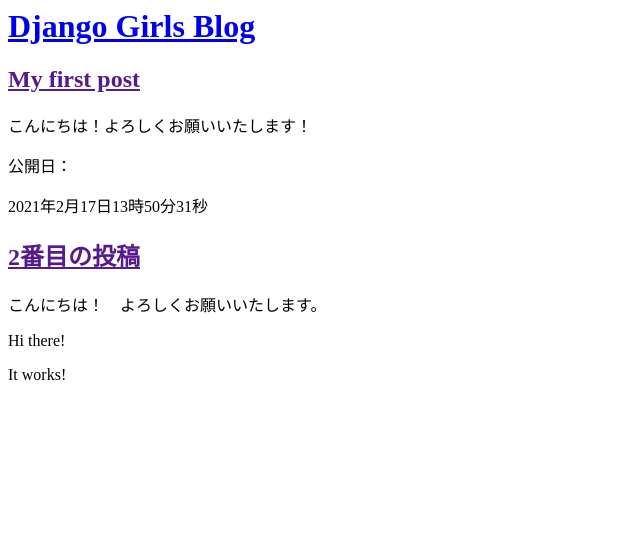
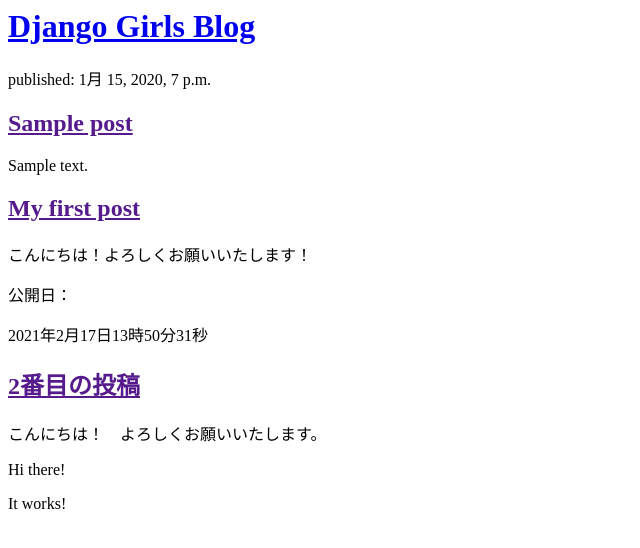
Before and after one commit to HiroshiATakano/my-first-blog, a Django app: page / in a window 1280 px wide. Shown: the top 548 px of the page, without its empty margins (0-640 px from the left). Run offline with Django 3.2, Linux system fonts and the light colour scheme; tables that the repository leaves empty hold one stand-in row (values such as "Sample post").

Commit message:
Modified templates to display posts from database.

```diff
--- a/blog/templates/blog/post_list.html
+++ b/blog/templates/blog/post_list.html
@@ -6,6 +6,15 @@
     <div>
       <h1><a href="/">Django Girls Blog</a></h1>
     </div>
+
+{% for post in posts %}
+  <div>
+      <p>published: {{ post.published_date }}</p>
+      <h2><a href="">{{ post.title }}</a></h2>
+      <p>{{ post.text|linebreaksbr }}</p>
+  </div>
+{% endfor %}
+
 
     <div>
       <p id="RealtimeClockArea"></p>
--- a/blog/views.py
+++ b/blog/views.py
@@ -1,4 +1,7 @@
 from django.shortcuts import render
+from django.utils import timezone
+from .models import Post
 
 def post_list(request):
-    return render(request, 'blog/post_list.html', {})
+    posts = Post.objects.filter(published_date__lte=timezone.now()).order_by('published_date')
+    return render(request, 'blog/post_list.html', {'posts':posts})
```
